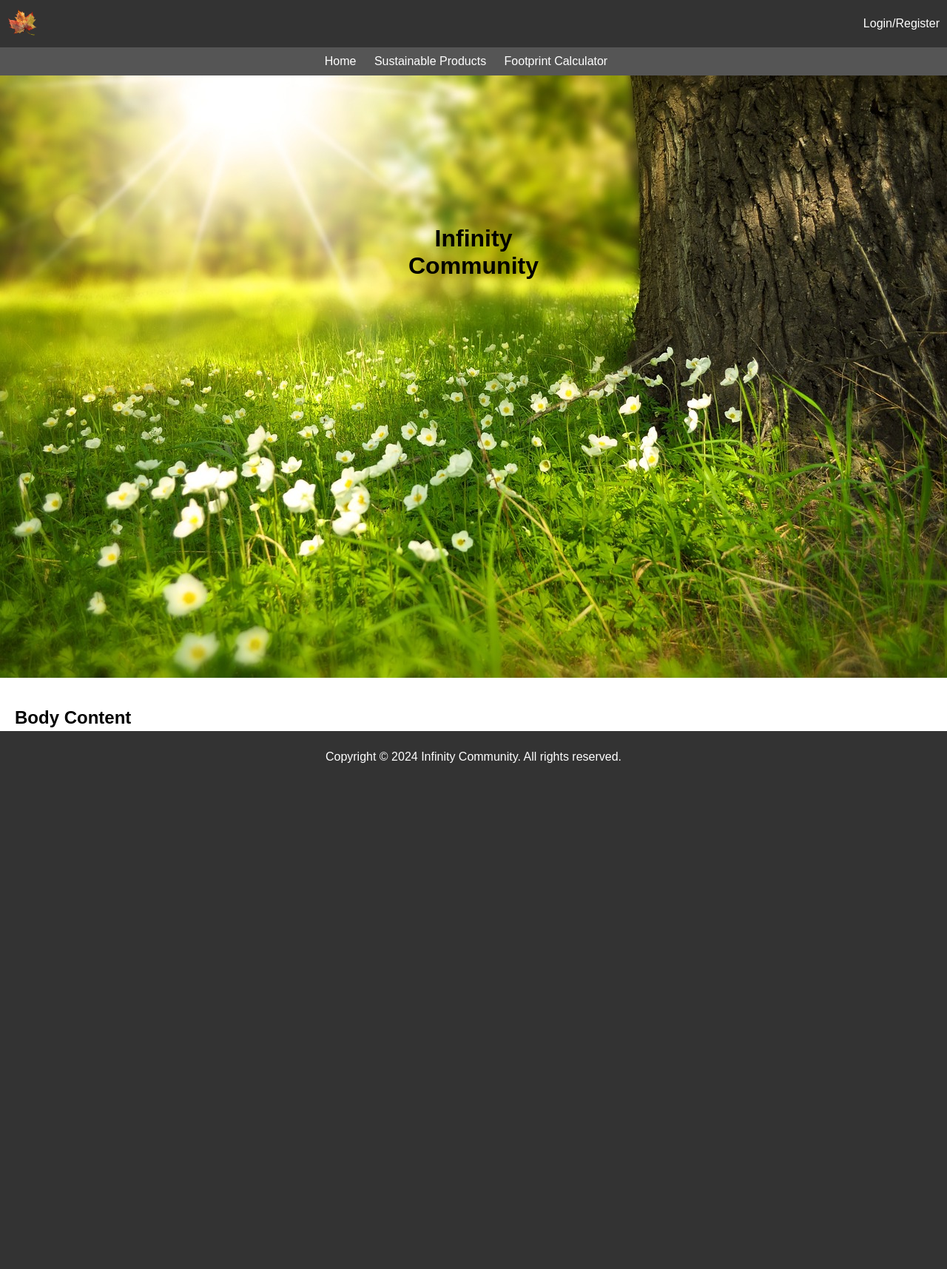
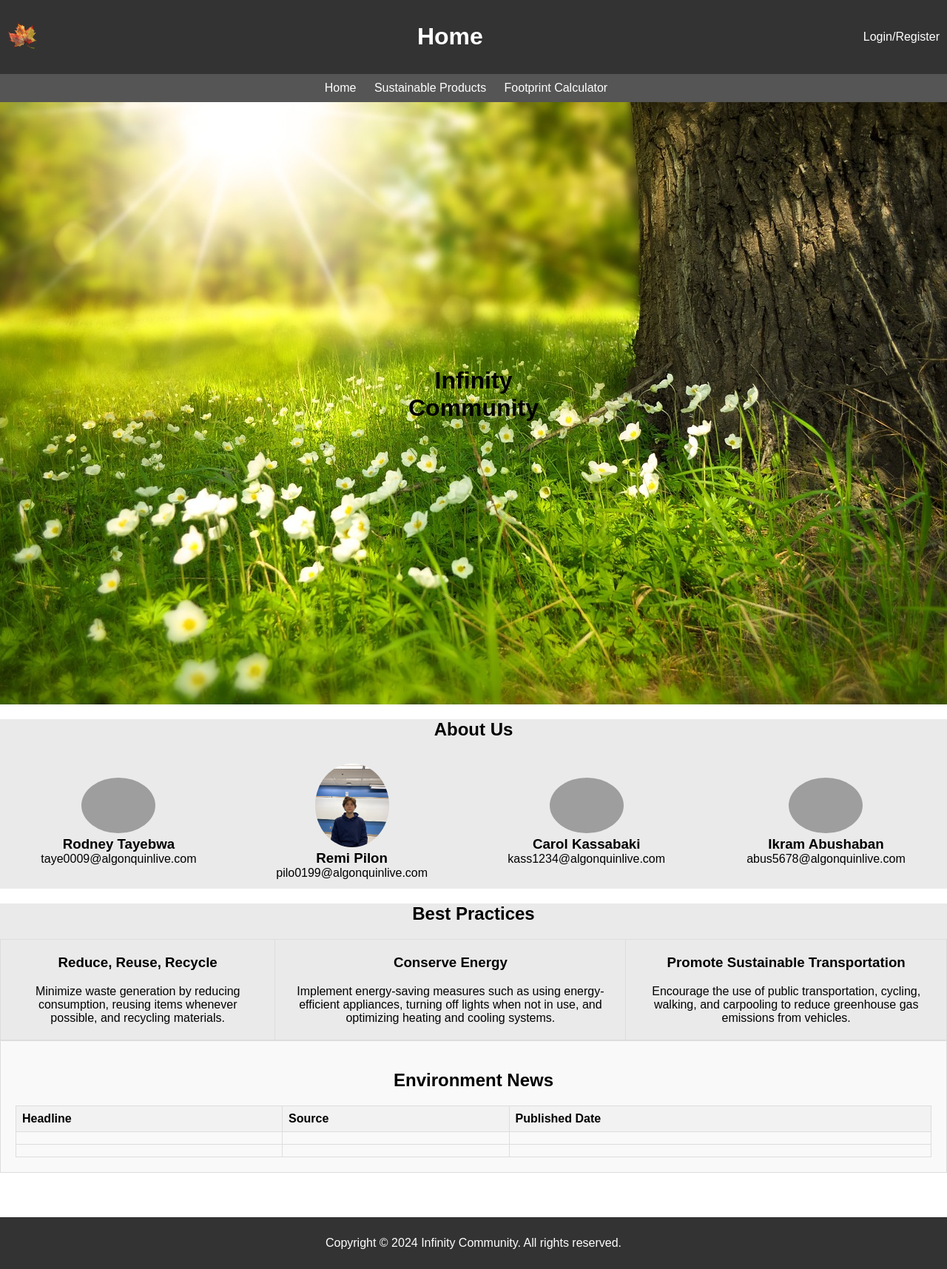
Before and after one commit to Echo9er/Final-Project, a PHP site: page /LandingPage.html in a window 1280 px wide. Shown: the whole page at 74% size. Before the commit the page ends 1031 px from the top, so only its background shows below. Run offline with PHP 8.4, Linux system fonts and the light colour scheme; lists and menus that the app fills with data are empty; grey boxes are pictures that could not be loaded.

Commit message:
Landing Page and Sustainable products are done

```diff
--- a/LandingPage.html
+++ b/LandingPage.html
@@ -12,18 +12,22 @@
             <div class="logo">
                 <img src="logo.webp" alt="Logo">
             </div>
+            <div class="header-text">
+                <h1>Home</h1>
+            </div>
             <div class="login-register">
-                <a href="#">Login/Register</a>
+                <a href="Login.html">Login/Register</a>
             </div>
         </div>
     </header>
     <nav>
         <ul>
-            <li><a href="#">Home</a></li>
-            <li><a href="#">Sustainable Products</a></li>
-            <li><a href="#">Footprint Calculator</a></li>
+            <li><a href="LandingPage.html">Home</a></li>
+            <li><a href="SustainableProducts.html">Sustainable Products</a></li>
+            <li><a href="FootPrintCalc.html">Footprint Calculator</a></li>
         </ul>
     </nav>
+
     <div class="image-container">
       <img src="LandingImage.jpg" alt="Image" class="full-width-image">      <div class="image-text">
       <div class="image-text">
@@ -31,15 +35,87 @@
       </div>
     </div>
 
-    <div class="body-content">
-        <h2>Body Content</h2>
-        <p>This is the main content of the page.</p>
+    <div class="about-us">
+      <h2>About Us</h2>
+      <table class="profile">
+          <tr>
+              <td class="profile-item">
+                  <img src="profile1.jpg" alt="Profile 1">
+                  <div class="profile-info">
+                      <h3>Rodney Tayebwa</h3>
+                      <p>taye0009@algonquinlive.com</p>
+                  </div>
+              </td>
+              <td class="profile-item">
+                  <img src="remipilon.jpg" alt="Profile 2">
+                  <div class="profile-info">
+                      <h3>Remi Pilon</h3>
+                      <p>pilo0199@algonquinlive.com</p>
+                  </div>
+              </td>
+              <td class="profile-item">
+                  <img src="profile3.jpg" alt="Profile 3">
+                  <div class="profile-info">
+                      <h3>Carol Kassabaki</h3>
+                      <p>kass1234@algonquinlive.com</p>
+                  </div>
+              </td>
+              <td class="profile-item">
+                  <img src="profile4.jpg" alt="Profile 4">
+                  <div class="profile-info">
+                      <h3>Ikram Abushaban</h3>
+                      <p>abus5678@algonquinlive.com</p>
+                  </div>
+              </td>
+          </tr>
+      </table>
     </div>
 
 
+  <div class="best-practices">
+    <h2>Best Practices</h2>
+    <table class="practice-table">
+        <tr>
+            <td class="practice">
+                <h3>Reduce, Reuse, Recycle</h3>
+                <p>Minimize waste generation by reducing consumption, reusing items whenever possible, and recycling materials.</p>
+            </td>
+            <td class="practice">
+                <h3>Conserve Energy</h3>
+                <p>Implement energy-saving measures such as using energy-efficient appliances, turning off lights when not in use, and optimizing heating and cooling systems.</p>
+            </td>
+            <td class="practice">
+                <h3>Promote Sustainable Transportation</h3>
+                <p>Encourage the use of public transportation, cycling, walking, and carpooling to reduce greenhouse gas emissions from vehicles.</p>
+            </td>
+        </tr>
+    </table>
+  </div>
 
-    <footer>
-        <p>Copyright &copy; 2024 Infinity Community. All rights reserved.</p>
-    </footer>
+  <div class="environment-news">
+    <h2>Environment News</h2>
+    <table class="news-table">
+        <tr>
+            <th>Headline</th>
+            <th>Source</th>
+            <th>Published Date</th>
+        </tr>
+        <tr>
+            <td id="headline1"></td>
+            <td id="source1"></td>
+            <td id="publishedDate1"></td>
+        </tr>
+        <tr>
+            <td id="headline2"></td>
+            <td id="source2"></td>
+            <td id="publishedDate2"></td>
+        </tr>
+    </table>
+  </div>
+
+
+  <footer>
+      <p>Copyright &copy; 2024 Infinity Community. All rights reserved.</p>
+  </footer>
 </body>
 </html>
--- a/styles.css
+++ b/styles.css
@@ -75,7 +75,7 @@ nav ul li a:hover {
 }
 
 .image-text {
-    position: absolute;
+    position:absolute;
     top: 25%;
     left: 50%;
     transform: translate(-50%, -50%);
@@ -83,9 +83,101 @@ nav ul li a:hover {
     color: #000;
 }
 
-/* Body content styles */
-.body-content {
+
+
+
+
+
+/* About Us section styles */
+.about-us {
+    text-align: center;
+    background-color: #eaeaea;
+}
+
+.profile {
+    display: table;
+    width: 100%;
+}
+
+.profile-item {
+    padding: 10px;
+    text-align: center;
+}
+
+.profile-item img {
+    width: 100px; /* Adjust as needed */
+    border-radius: 50%; /* Makes the image round */
+}
+
+/* Additional styles for text alignment */
+.profile-info h3,
+.profile-info p {
+    margin: 0;
+}
+
+
+/* Best Practices section styles */
+.best-practices {
+    text-align: center;
+    background-color: #eaeaea;
+}
+
+.practice-table {
+    width: 100%;
+    border-collapse: collapse; /* Merge table borders */
+}
+
+.practice-table td {
+    border: 1px solid #ddd; /* Add borders between cells */
+    padding: 20px; /* Add padding to cells */
+}
+
+.practice h3 {
+    margin-top: 0; /* Remove default margin for consistency */
+}
+
+.practice p {
+    margin-bottom: 0; /* Remove default margin for consistency */
+}
+
+
+/* Environment News section styles */
+.environment-news {
+    text-align: center;
+    background-color: #eaeaea;
+}
+
+.news-table {
+    width: 100%;
+    border-collapse: collapse;
+}
+
+.news-table th, .news-table td {
+    border: 1px solid #ddd;
+    padding: 8px;
+}
+
+.news-table th {
+    background-color: #f2f2f2;
+    text-align: left;
+}
+
+.news-table td {
+    text-align: center;
+}
+
+
+/* Content wrapper styles */
+.content-wrapper {
+    position: relative;
+}
+
+/* Environment News section styles */
+.environment-news {
     padding: 20px;
+    background-color: #f9f9f9; /* Example background color */
+    border: 1px solid #ddd; /* Example border */
+    margin-bottom: 60px; /* Adjust according to footer height */
 }
 
 /* Footer styles */
@@ -94,7 +186,16 @@ footer {
     color: #fff;
     padding: 10px 0;
     text-align: center;
-    position: absolute;
     bottom: 0;
     width: 100%;
 }
+
+
+
+
+.product-table img {
+    width: 150px; /* Set width of images */
+    height: auto; /* Maintain aspect ratio */
+    display: block; /* Ensure images are displayed as blocks */
+    margin-right: 20px; /* Add some spacing between images and text */
+}
```
Also changed, not shown: LPNews.js (added, +16 -0 lines), SustainableProducts.html (+73 -0 lines), BambooToothbrush.webp (added), CompostableMicrofiber.webp (added), RecycleClothe.webp (added), remipilon.jpg (added).
